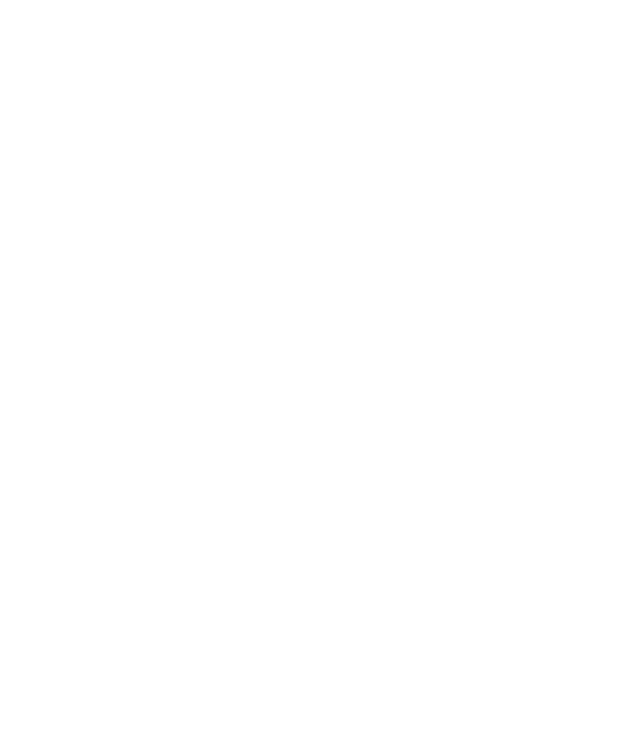
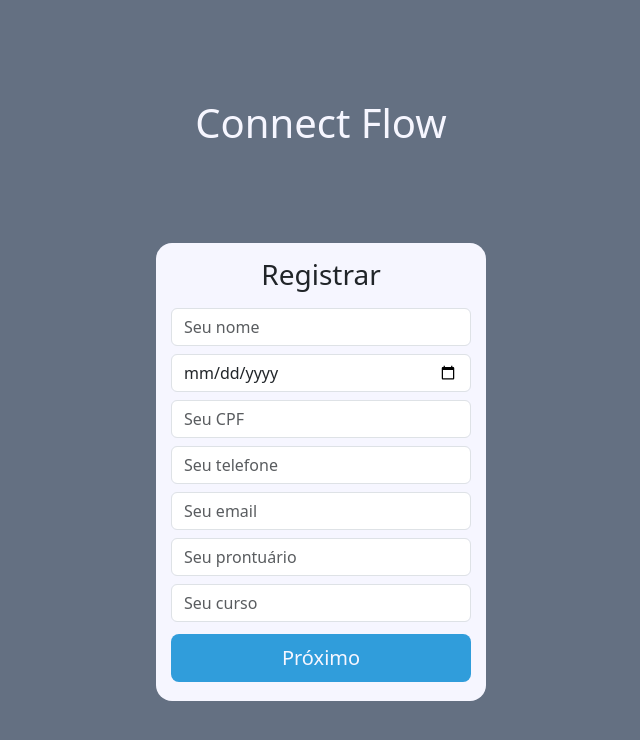
Before and after one commit to gbrmourapos/connect-flow, a React (Create React App) app: page /registrar in a window 1280 px wide. Shown: the top 740 px of the page, without its empty margins (319-959 px from the left). Built offline with nearby package versions, Linux system fonts and the light colour scheme.

Commit message:
Tela de Registro

```diff
--- /dev/null
+++ b/src/pages/register/register.css
@@ -0,0 +1,44 @@
+.loginContainer{
+    display: flex;
+    -ms-flex-align: center;
+    align-items: center;
+    height: 100vh;
+    text-align: center;
+    background-color: #647082;
+}
+
+
+.loginContainer div{
+    width: 100%;
+    margin: auto;
+}
+
+.loginContainer div h1{
+    color: #F6F6FF;
+    margin-bottom: 6rem;
+}
+
+
+.form-signin{
+    width: 100%;
+    background-color: #F6F6FF;
+    max-width: 330px;
+    padding: 15px;
+    margin: auto;
+    border-radius: 16px;
+}
+
+.form-signin input{
+    margin: 8px 0;
+}
+
+
+.btn-block{
+    margin: 4px 0px;
+    width: 100%;
+}
+
+.btn-blue{
+    background-color: #309DDB !important;
+    color: #F6F6FF !important;
+}
--- a/src/pages/register/register.jsx
+++ b/src/pages/register/register.jsx
@@ -1,5 +1,99 @@
-function Register (){
+import React, { useState } from "react"
+import './register.css'
 
+
+function Register() {
+
+    const [screen, setScreen] = useState(0)
+
+    const screens = []
+
+
+    return (
+        <div className="loginContainer">
+            <div>
+                <h1 className="font-weight-normal">Connect Flow</h1>
+                <form className="form-signin" method="post">
+                    <h3 className="h3 mb-3 font-weight-normal">Registrar</h3>
+
+                    {screen === 0 && <FormInfo setScreen={setScreen} />}
+                    {screen === 1 && <FormPass setScreen={setScreen} />}
+                    {screen === 2 && <FormSecurityPass setScreen={setScreen} />}
+
+                </form>
+
+            </div>
+        </div>
+
+    )
+}
+
+const FormInfo = (props) => {
+    const [name, setName] = useState('')
+    const [birthday, setBirthday] = useState(new Date())
+    const [cpf, setCpf] = useState('')
+    const [tel, setTel] = useState()
+    const [email, setEmail] = useState('')
+    const [record, setRecord] = useState('')
+    const [course, setCourse] = useState('')
+
+    return (
+        <div>
+            <input type="text" id="inputName" className="form-control" placeholder="Seu nome" value={name} onChange={(e) => setName(e.target.value)} />
+
+
+            <input type="date" id="inputBirthday" className="form-control" placeholder="Seu aniversário" value={birthday} onChange={(e) => setBirthday(e.target.value)} />
+
+            <input type="number" id="inputCpf" className="form-control" placeholder="Seu CPF" value={cpf} onChange={(e) => setCpf(e.target.value)} />
+
+            <input type="tel" id="inputTel" className="form-control" placeholder="Seu telefone" value={tel} onChange={(e) => setTel(e.target.value)} />
+
+            <input type="email" id="inputEmail" className="form-control" placeholder="Seu email" value={email} onChange={(e) => setEmail(e.target.value)} />
+
+            <input type="text" id="inputRecord" className="form-control" placeholder="Seu prontuário" value={record} onChange={(e) => setRecord(e.target.value)} />
+
+            <input type="text" id="inputCourse" className="form-control" placeholder="Seu curso" value={course} onChange={(e) => setCourse(e.target.value)} />
+
+
+            <button className="btn btn-lg  btn-block btn-blue" type="submit" onClick={(e) => props.setScreen(1)}>Próximo</button>
+        </div>
+
+    )
+}
+
+const FormPass = (props) => {
+    const [pass, setPass] = useState('')
+    const [confirm, setConfirm] = useState('')
+    return (
+        <div>
+            <input type="password" id="inputPassword" className="form-control" placeholder="Nova senha" value={pass} onChange={(e) => setPass(e.target.value)} />
+            <input type="password" id="inputConfirm" className="form-control" placeholder="Confirmar senha" value={confirm} onChange={(e) => setConfirm(e.target.value)} />
+            <button className="btn btn-lg  btn-block btn-blue" type="submit" onClick={(e) => props.setScreen(0)}>Voltar</button>
+            <button className="btn btn-lg  btn-block btn-blue" type="submit" onClick={(e) => props.setScreen(2)}>Próximo</button>
+        </div>
+    )
+}
+
+const FormSecurityPass = (props) => {
+    const [teacher, setTeacher] = useState('')
+    const [discipline, setDiscipline] = useState('')
+    const [year, setYear] = useState(new Date())
+
+    return (
+        <div>
+            <label htmlFor="inputTeacher">Informe o nome do seu primeiro professor:</label>
+            <input type="text" id="inputTeacher" className="form-control" placeholder="Primeiro professor" value={teacher} onChange={(e) => setTeacher(e.target.value)}/>
+
+            <label htmlFor="inputDiscipline">Informe o nome da sua disciplina favorita:</label>
+            <input type="text" id="inputDiscipline" className="form-control" placeholder="Disciplina Favorita" value={discipline} onChange={(e) => setDiscipline(e.target.value)}/>
+
+            <label htmlFor="inputYear">Informe o nome da sua disciplina favorita:</label>
+            <input type="date" id="inputYear" className="form-control" value={year} onChange={(e) => setYear(e.target.value)} />
+
+            <button className="btn btn-lg  btn-block btn-blue" type="submit" onClick={(e) => props.setScreen(1)}>Voltar</button>
+            <button className="btn btn-lg  btn-block btn-blue" type="submit" onClick={(e) => console.log()}>Registrar</button>
+        </div>
+    )
 }
 
 export default Register
```
